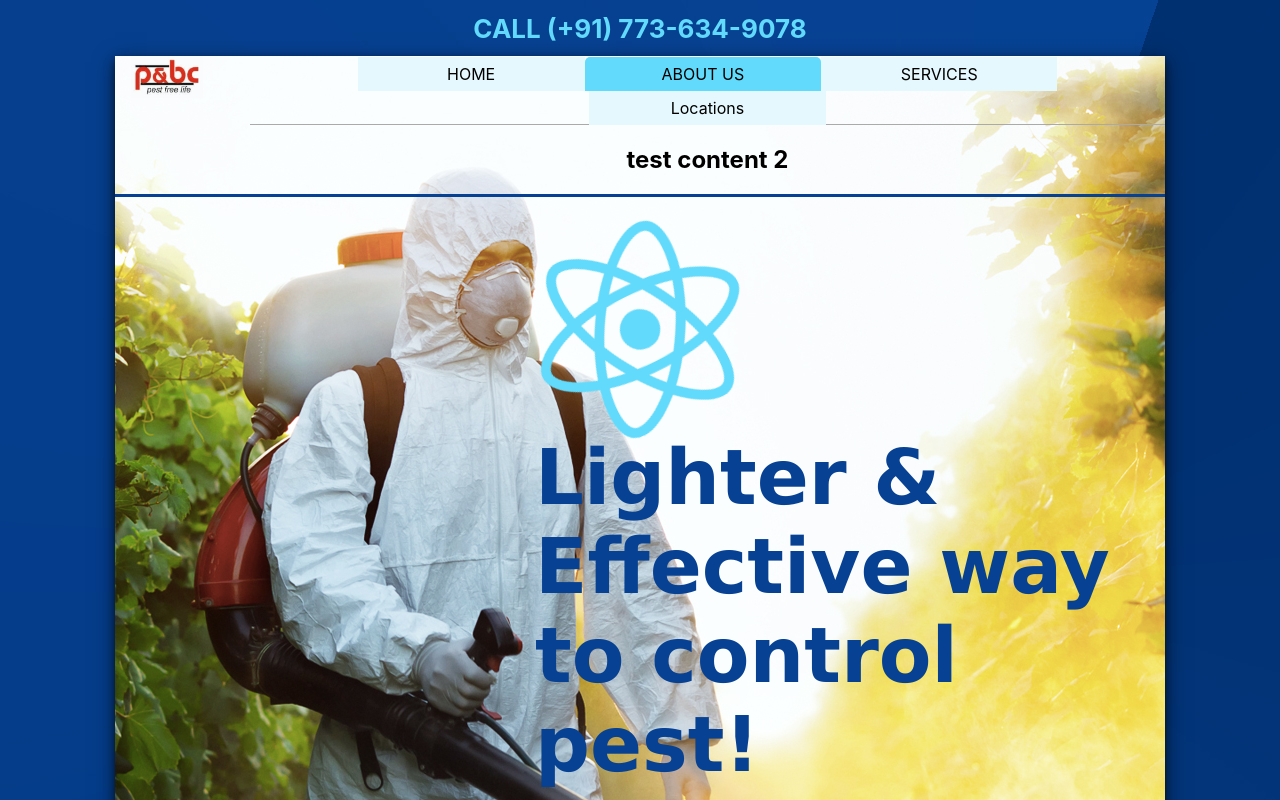
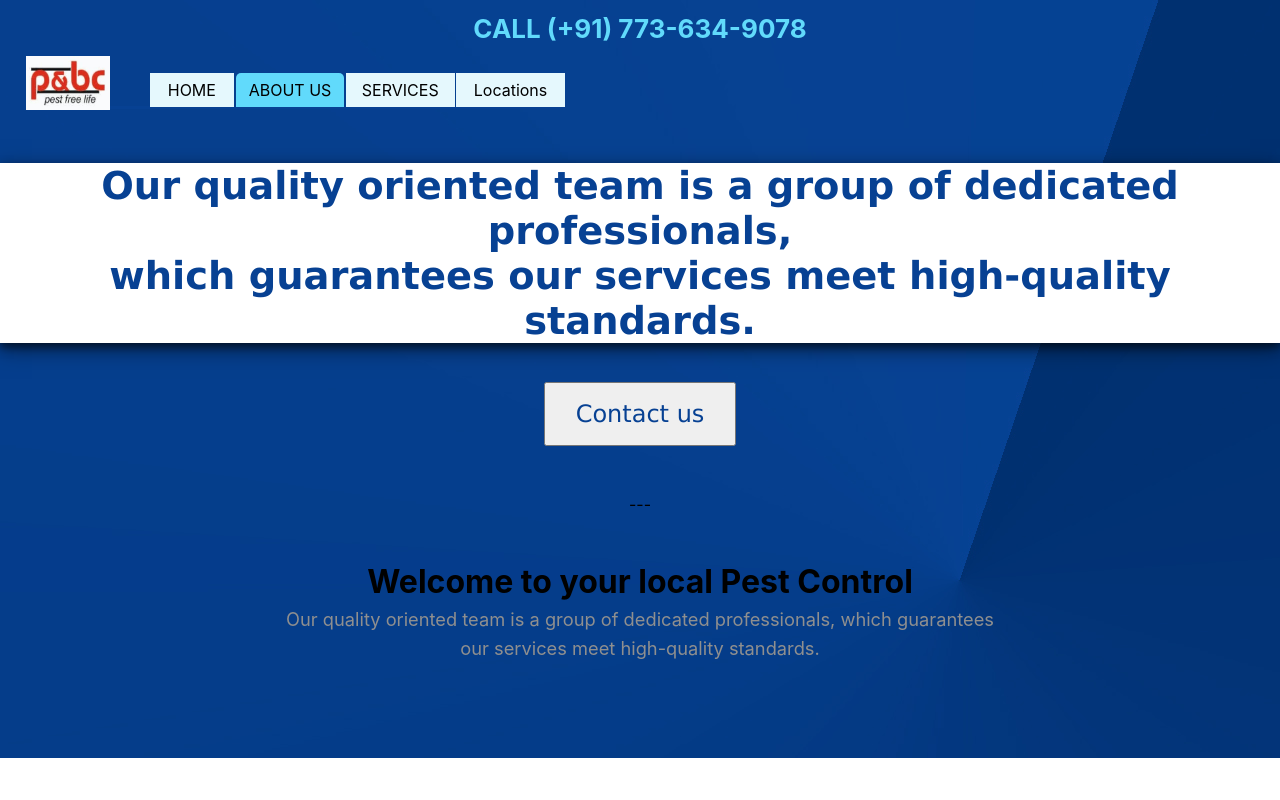
Before and after one commit to mannukalra/pnbc-h, a React (Create React App) app in the folder client/: page / in a window 1280 px wide. Both pictures are taken after a click on the tab "ABOUT US". Shown: the top 800 px of the page. Built offline with nearby package versions, Linux system fonts and the light colour scheme.

Commit message:
tabs related changes

```diff
--- a/client/src/App.css
+++ b/client/src/App.css
@@ -13,6 +13,15 @@
   }
 }
 
+@keyframes App-logo-spin {
+  from {
+    transform: rotate(0deg);
+  }
+  to {
+    transform: rotate(360deg);
+  }
+}
+
 .App-header {
   min-height: 7vh;
   display: flex;
@@ -23,28 +32,12 @@
   color: white;
 }
 
-.mail-link {
-  font-family: Verdana, Geneva, Tahoma, sans-serif;
-  font-size: x-large;
-  color: #074193;
-  height: 4rem;
-  width: 12rem;
-}
-
-@keyframes App-logo-spin {
-  from {
-    transform: rotate(0deg);
-  }
-  to {
-    transform: rotate(360deg);
-  }
-}
-
 .tab-grid {
   display: grid;
-  grid-template-columns: 3.5fr 24fr;
+  grid-template-columns: 7fr 9fr 9fr 9fr;
   grid-gap: 0 0.1rem;
   border-bottom: 0.2rem solid #074193;
+  width: -moz-available
 }
 
 .react-tabs__tab {
@@ -69,7 +62,6 @@
   word-wrap: break-word;
 }
 
-
 .font-large{
   font-family: Verdana, Geneva, Tahoma, sans-serif;
   font-size: 4.8rem;
@@ -79,3 +71,19 @@
   text-align: left;
   word-wrap: break-word;
 }
+
+.font-medium{
+  font-family: Verdana, Geneva, Tahoma, sans-serif;
+  font-size: 2.4rem;
+  color: #074193;
+  text-align: center;
+  word-wrap: break-word;
+}
+
+.mail-link {
+  font-family: Verdana, Geneva, Tahoma, sans-serif;
+  font-size: x-large;
+  color: #074193;
+  height: 4rem;
+  width: 12rem;
+}
--- a/client/src/App.js
+++ b/client/src/App.js
@@ -1,9 +1,10 @@
 
-import React, {Component} from 'react';
+import React, { Component } from 'react';
 import logo from './logo.svg';
 import './App.css';
 import bg1 from './img/bg1.jpg';
 import bg2 from './img/bg2.jpg';
+import bg3 from './img/bg3.jpg';
 import LogoAct from './logo-actual.svg';
 import Bottom from './components/Bottom.js'
 import Connect from './components/Connect.js'
@@ -11,7 +12,7 @@ import Connect from './components/Connect.js'
 import { Tab, Tabs, TabList, TabPanel } from 'react-tabs';
 import 'react-tabs/style/react-tabs.css';
 
-class App extends Component{
+class App extends Component {
 
   constructor() {
     super();
@@ -23,69 +24,74 @@ class App extends Component{
   }
 
 
-  showConnect = () =>{
-    this.setState({connectHidden: false, display: 'inline-block'});
-    setTimeout(function(){
-      document.getElementById("divToFocus").scrollIntoView({block: 'end', behavior: 'smooth'});
+  showConnect = () => {
+    this.setState({ connectHidden: false, display: 'inline-block' });
+    setTimeout(function () {
+      document.getElementById("divToFocus").scrollIntoView({ block: 'end', behavior: 'smooth' });
     }, 300);
   }
 
-  hideConnect = () =>{
-    this.setState({connectHidden: true, display: 'none'});
+  hideConnect = () => {
+    this.setState({ connectHidden: true, display: 'none' });
   }
 
-  render(){
+  render() {
     return (
       <div className="App" style={{ backgroundImage: `url(${bg1})` }}>
         <header className="App-header">
           <div style={{ color: "#61DAFB" }}>
             <b>CALL (+91) 773-634-9078</b>
           </div>
-
         </header>
-        <div style={{ display: "flex", justifyContent: "center" }}>
-          <div style={{ width: "82%", minWidth: "380px", height: "112%" }}>
-            <div style={{ backgroundImage: `url(${bg2})`, boxShadow: "0 4px 8px 0 rgba(0, 0, 0, 0.5), 0 6px 20px 0 rgba(0, 0, 0, 0.5)"}}>
-              <div className="tab-grid">
-                <img src={LogoAct} alt="logo" style={{ marginLeft:"12%", maxHeight: "42px", maxWidth: "72px" }} />
-                <Tabs>
-                  <TabList>
-                    <Tab style={{ width: "22%"}}>HOME</Tab>
-                    <Tab style={{ width: "23%"}}>ABOUT US</Tab>
-                    <Tab style={{ width: "23%"}}>SERVICES</Tab>
-                    <Tab style={{ width: "23%"}}>Locations</Tab>
+        <div style={{ display: "flex", justifyContent: "center"}}>
+          <div style={{}}>
+            <Tabs style={{  }}>
+              <div style={{ display: "flex"}}>
+                <img src={LogoAct} alt="logo" style={{ marginLeft: "2%", maxHeight: "54px", maxWidth: "84px" }}/>
+                <TabList className="tab-grid">
+                  <Tab style={{  }}>HOME</Tab>
+                  <Tab style={{  }}>ABOUT US</Tab>
+                  <Tab style={{  }}>SERVICES</Tab>
+                  <Tab style={{  }}>Locations</Tab>
                 </TabList>
+              </div>
 
               <TabPanel>
-                    <h2>test content 1</h2>
+                <div style={{ backgroundImage: `url(${bg2})`, boxShadow: "0 4px 8px 0 rgba(0, 0, 0, 0.5), 0 6px 20px 0 rgba(0, 0, 0, 0.5)"}}>
+                  <img src={logo} className="App-logo" alt="logo" />
+                  <p className="font-large">
+                    <b>Light & Effective way to control pest!</b>
+                  </p>
+                </div>
               </TabPanel>
               <TabPanel>
-                    <h2>test content 2</h2>
+                <div style={{ backgroundImage: `url(${bg3})`, boxShadow: "0 4px 8px 0 rgba(0, 0, 0, 0.5), 0 6px 20px 0 rgba(0, 0, 0, 0.5)", marginTop: "32px"}}>
+                  <p className="font-medium">
+                    <b>Our quality oriented team is a group of dedicated professionals,
+                      <br/>
+                      which guarantees our services meet high-quality standards.</b>
+                  </p>
+                </div>
               </TabPanel>
               <TabPanel>
-                    <h2>test content 3</h2>
+                <div style={{ backgroundImage: `url(${bg3})`, boxShadow: "0 4px 8px 0 rgba(0, 0, 0, 0.5), 0 6px 20px 0 rgba(0, 0, 0, 0.5)", marginTop: "32px"}}>
+                  <p className="font-medium">
+                    <b>We help eradicate various kinds of pest and bugs,
+                      <br/>
+                      below are a list of few:</b>
+                  </p>
+                </div>
               </TabPanel>
               <TabPanel>
-                    <h2>test content 4</h2>
+                <div style={{ backgroundImage: `url(${bg3})`, boxShadow: "0 4px 8px 0 rgba(0, 0, 0, 0.5), 0 6px 20px 0 rgba(0, 0, 0, 0.5)", marginTop: "32px"}}>
+                  <p className="font-medium">
+                    <b>Chandigarh sector 20...,
+                      <br/>
+                      Yamunanagar sector 10....</b>
+                  </p>
+                </div>
               </TabPanel>
-                </Tabs>
-                {/* <button className="button-color">
-                  HOME
-                </button>
-                <button className="button-color">
-                  ABOUT US
-                </button>
-                <button className="button-color">
-                  SERVICES
-                </button>
-                <button className="button-color">
-                  Locations
-                </button> */}
-              </div>
-              <img src={logo} className="App-logo" alt="logo" />
-              <p className="font-large">
-                <b>Lighter & Effective way to control pest!</b>
-              </p>
+
               <div style={{marginBottom:"3rem"}}>
                 <button className="mail-link" hidden={!this.state.connectHidden}
                     onClick={this.showConnect}>
@@ -93,12 +99,12 @@ class App extends Component{
                 </button>
               </div>
               <span>---</span>
-            </div>
               <br/>
               <div id="divToFocus" style={{ display: this.state.display, width:"54%", minWidth: "350px"}}>
                 <Connect hideConnect={this.hideConnect}/>
               </div>
               <Bottom />
+            </Tabs>
           </div>
         </div>
       </div>
--- a/client/src/components/Bottom.js
+++ b/client/src/components/Bottom.js
@@ -10,98 +10,14 @@ class Bottom extends Component {
                         Welcome to your local Pest Control
                     </h1>
                     <div className="sc_section_descr sc_item_descr">
-                        Our quality oriented group is a team of dedicated professionals,
-                        which guarantees our service meets high-quality standards.
+                        Our quality oriented team is a group of dedicated professionals,
+                        which guarantees our services meet high-quality standards.
                     </div>
                 </div>
             </div>
         );
     }
 
-    // render1() {
-    //     return (
-    //         <div>
-    //             <div class="sc_section margin_bottom_huge">
-    //                 <div class="sc_section_inner">
-    //                     <h2 class="sc_section_title sc_item_title">
-    //                         Welcome to your local Pest Control
-    //                     </h2>
-    //                     <div class="sc_section_descr sc_item_descr">
-
-    //                     </div>
-    //                     <div class="sc_section_content_wrap"><div id="sc_services_505492507_wrap" class="sc_services_wrap"><div id="sc_services_505492507" class="sc_services sc_services_style_services-1 sc_services_type_images " style="margin-bottom: -1.75rem;width:100%;"><div class="sc_columns columns_wrap"><div class="column-1_3 column_padding_bottom"> <div id="sc_services_505492507_1" class="sc_services_item sc_services_item_1 odd first">
-    //                         <div class="sc_services_item_featured post_featured">
-    //                             <div class="post_thumb" data-image="http://bugspatrol.ancorathemes.com/wp-content/uploads/2016/07/service-3.jpg" data-title="Commercial Pest Control">
-    //                                 <a class="hover_icon hover_icon_link" href="http://bugspatrol.ancorathemes.com/services/commercial-pest-control/" target="_blank">
-    //                                     <img class="wp-post-image" alt="Commercial Pest Control" src="a_data/service-3-370x222.jpg" width="370" height="222"/>
-    //                                 </a>
-    //                             </div>
-    //                             </div>
-    //                             <div class="sc_services_item_content">
-    //                                 <h6 class="sc_services_item_title">
-    //                                     <a href="http://bugspatrol.ancorathemes.com/services/commercial-pest-control/" target="_blank"><span><span>Commercial </span>
-    //                                         </span>Pest Control
-    //                                     </a>
-    //                                 </h6>
-    //                                 <div class="sc_services_item_description">
-    //                                     <p>We provide comprehensive pest management services. We relate to our
-    //                                         customers like family and we care for their homes as if they were our own.
-    //                                     </p>
-    //                                 </div>
-    //                             </div>
-    //                         </div>
-    //                     </div>
-    //                     <div class="column-1_3 column_padding_bottom"> <div id="sc_services_505492507_2" class="sc_services_item sc_services_item_2 even">
-    //                         <div class="sc_services_item_featured post_featured">
-    //                             <div class="post_thumb" data-image="http://bugspatrol.ancorathemes.com/wp-content/uploads/2016/07/service-2.jpg" data-title="Construction Pest Control">
-    //                                 <a class="hover_icon hover_icon_link" href="http://bugspatrol.ancorathemes.com/services/construction-pest-control/" target="_blank">
-    //                                     <img class="wp-post-image" alt="Construction Pest Control" src="a_data/service-2-370x222.jpg" width="370" height="222"/>
-    //                                 </a>
-    //                             </div>
-    //                         </div>
-    //                         <div class="sc_services_item_content">
-    //                             <h6 class="sc_services_item_title"><a href="http://bugspatrol.ancorathemes.com/services/construction-pest-control/" target="_blank"><span><span>Construction </span></span>Pest Control</a></h6>
-    //                             <div class="sc_services_item_description">
-    //                                 <p>Pest control refers to the regulation or management of a species
-    //                                     defined as a pest,and can be perceived to be detrimental to business.
-    //                                 </p>
-    //                             </div>
-    //                         </div>
-    //                         </div>
-    //                     </div>
-    //                     <div class="column-1_3 column_padding_bottom">
-    //                         <div id="sc_services_505492507_3" class="sc_services_item sc_services_item_3 odd">
-    //                         <div class="sc_services_item_featured post_featured">
-    //                             <div class="post_thumb" data-image="http://bugspatrol.ancorathemes.com/wp-content/uploads/2016/07/service-1.jpg" data-title="Domestic Pest Control">
-    //                                 <a class="hover_icon hover_icon_link" href="http://bugspatrol.ancorathemes.com/services/domestic-pest-control/" target="_blank">
-    //                                     <img class="wp-post-image" alt="Domestic Pest Control" src="a_data/service-1-370x222.jpg" width="370" height="222"/>
-    //                                 </a>
-    //                             </div>
-    //                             </div>
-    //                             <div class="sc_services_item_content">
-    //                                 <h6 class="sc_services_item_title">
-    //                                     <a href="http://bugspatrol.ancorathemes.com/services/domestic-pest-control/" target="_blank">
-    //                                         <span><span>Domestic </span></span>
-    //                                             Pest Control
-    //                                     </a>
-    //                                 </h6>
-    //                                 <div class="sc_services_item_description">
-    //                                     <p>We provide pest control treatments for all kinds of insects. For
-    //                                         maximum effect, our treatments are carried out over a specific period of
-    //                                         time.
-    //                                     </p>
-    //                                 </div>
-    //                             </div>
-    //                         </div>
-    //                     </div>
-    //                 </div>
-    //             </div>
-    //         </div>
-    //         </div>
-    //         <div class="sc_section_button sc_item_button"><a href="http://bugspatrol.ancorathemes.com/services-page/" class="sc_button sc_button_square sc_button_style_filled sc_button_size_small  sc_button_iconed icon-right sc_button_hover_fade" target="_blank">more services</a></div></div></div>
-    //     </div>
-    //     );
-    // }
 }
 
 export default Bottom
--- a/client/src/components/Connect.js
+++ b/client/src/components/Connect.js
@@ -17,8 +17,9 @@ class Connect extends Component{
     triggerMail = (subject, body) =>{
         console.log("trigger mail called!")
         let _data = { subject, body }
-        let url = `${window.location.href}sendmail`;
-        url = url.replace('http:', 'https:')
+        // let url = `${window.location.href}sendmail`;
+        let url = "http://localhost:5000/sendmail";
+        // url = url.replace('http:', 'https:')
         console.log("Email endpoint "+url+" if fails try accessing http://www.google.com/accounts/DisplayUnlockCaptcha")
         fetch(url, {
             method: "POST",
```
Also changed, not shown: client/src/img/bg3.jpg (added). Lines whose indentation alone changed are shown as unchanged.
